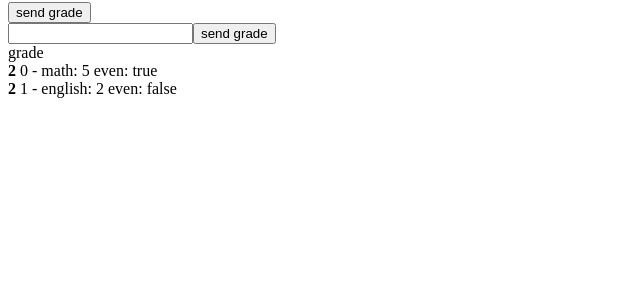
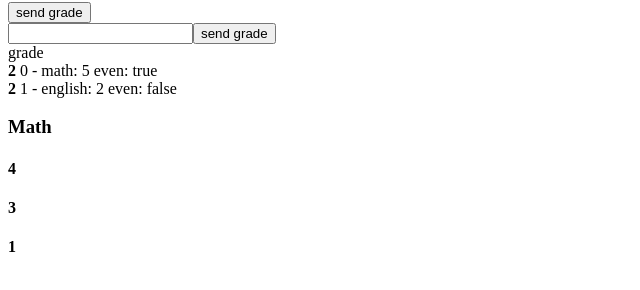
Before and after one commit to Sergey-Rimsha/angular-project, an Angular app: page / in a window 1280 px wide. Shown: the part 270-560 px from the top of the page, without its empty margins (0-640 px from the left). Built offline with nearby package versions, Linux system fonts and the light colour scheme.

Commit message:
ngFor let item of array and let el of item.array

```diff
--- a/src/app/parent/parent.component.html
+++ b/src/app/parent/parent.component.html
@@ -25,3 +25,12 @@
     </div>
   </div>
 </div>
+
+<div>
+  <div *ngFor="let el of lessons">
+    <h3>{{ el.title }}</h3>
+    <div *ngFor="let grade of el.weekGrades">
+      <h4>{{ grade.gradeItem }}</h4>
+    </div>
+  </div>
+</div>
--- a/src/app/parent/parent.component.ts
+++ b/src/app/parent/parent.component.ts
@@ -5,6 +5,17 @@ export interface Address {
   city: string
   street: string
   house: number
+}
+
+interface WeekGrade {
+  id: number
+  gradeItem: number
+}
+
+interface Lesson {
+  id: number
+  title: string
+  weekGrades: WeekGrade[]
 }
 
 @Component({
@@ -36,4 +47,16 @@ export class ParentComponent {
   getGradeArr(grade: string) {
     this.grades.push(grade)
   }
+
+  lessons: Lesson[] = [
+    {
+      id: 0,
+      title: 'Math',
+      weekGrades: [
+        { id: 0, gradeItem: 4 },
+        { id: 1, gradeItem: 3 },
+        { id: 2, gradeItem: 1 },
+      ],
+    },
+  ]
 }
```
